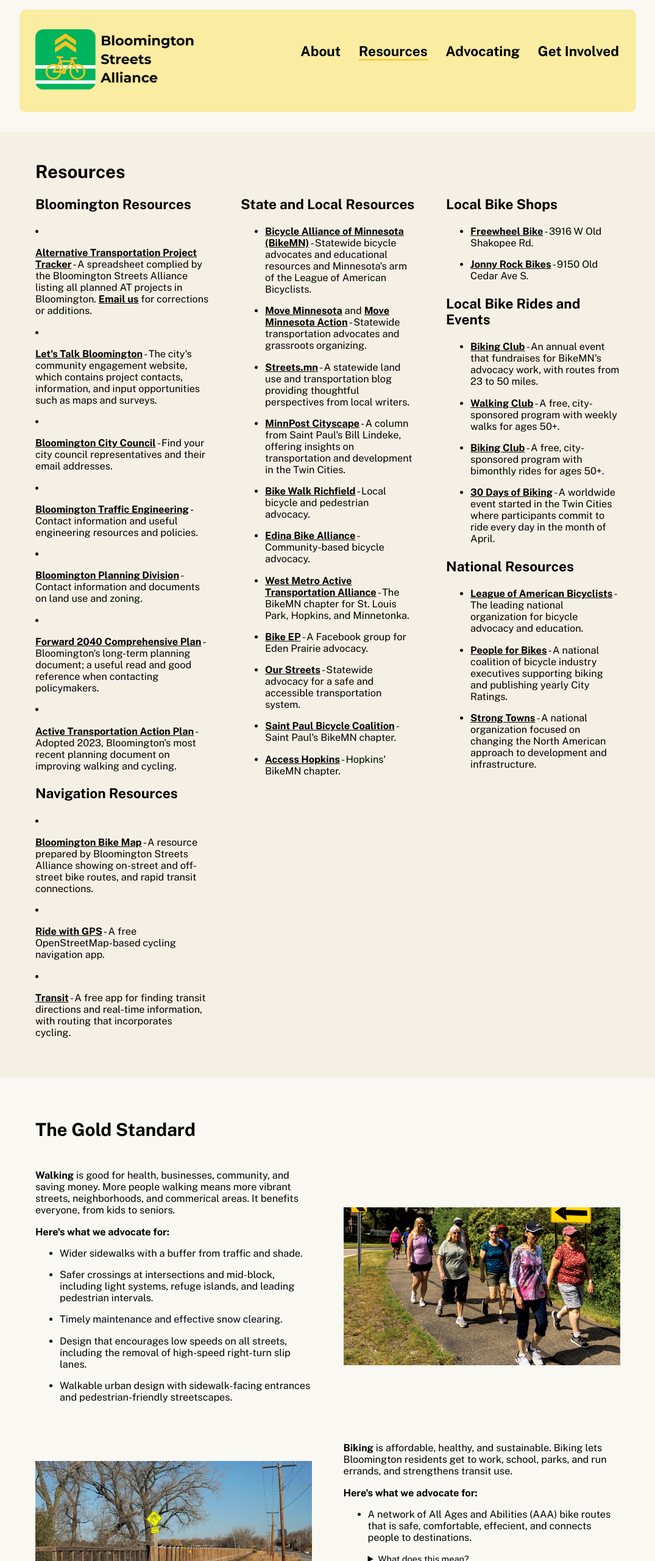
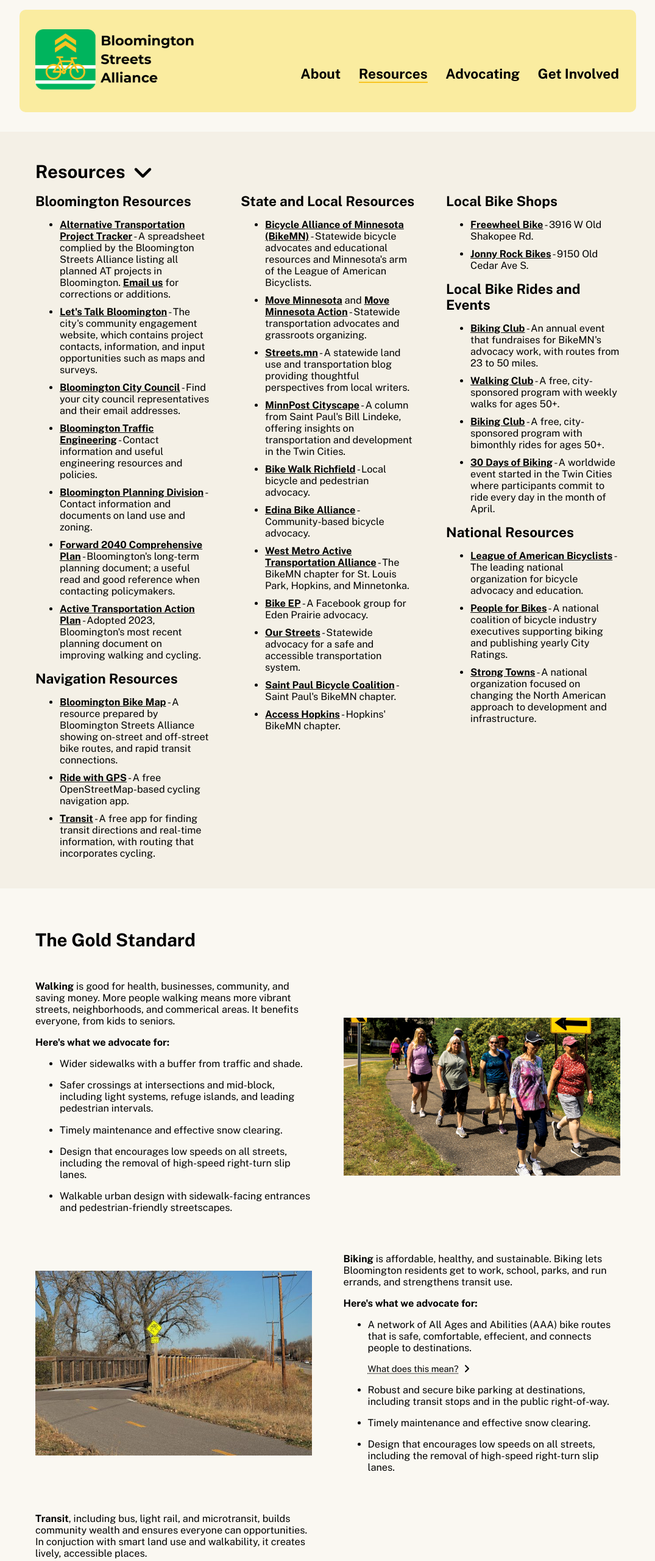
Before and after one commit to WingedMolotov/Bloomington-Streets-Alliance, a plain HTML site: page resources/index.html in a window 1280 px wide. Shown: the top 2560 px of the page at 61% size, without its empty margins (102-1177 px from the left). Drawn offline with nearby package versions, Linux system fonts and the light colour scheme.

Commit message:
set min padding on topbox across all pages, fix spacing for resources list and make it collapse vertically

```diff
--- a/about/style.css
+++ b/about/style.css
@@ -31,7 +31,7 @@
         border-radius: 10px;
         width: 75vw;
         height: min-content;
-        padding: 4vh 2vw;
+        padding: max(4vh, 25px) max(2vw, 25px);
     }
 
     #toprow {
@@ -44,8 +44,11 @@
         min-height: 100px;
     }
 
-    #toprow>div {
+    #toprow > div {
         margin-left: auto;
+        display: flex;
+        flex-direction: row;
+        align-items: flex-end;
     }
 
     #toprow ul {
@@ -55,8 +58,8 @@
         list-style: none;
         margin: 0;
         padding: 0;
+        margin-bottom: 2vh;
         margin-left: auto;
-        margin-top: 4%;
         font-weight: bold;
         height: min-content;
         font-size: calc(0.2vw + 20px);
@@ -99,7 +102,7 @@
         border-radius: 10px;
         width: 75vw;
         height: min-content;
-        padding: 4vh 2vw;
+        padding: max(4vh, 25px) max(2vw, 25px);
     }
 
     #toprow {
@@ -107,7 +110,7 @@
         flex-direction: row;
     }
 
-    #toprow>div {
+    #toprow > div {
         margin-left: auto;
     }
 
--- a/advocating/style.css
+++ b/advocating/style.css
@@ -31,7 +31,7 @@
         border-radius: 10px;
         width: 75vw;
         height: min-content;
-        padding: 4vh 2vw;
+        padding: max(4vh, 25px) max(2vw, 25px);
     }
 
     #toprow {
@@ -44,8 +44,11 @@
         min-height: 100px;
     }
 
-    #toprow>div {
+    #toprow > div {
         margin-left: auto;
+        display: flex;
+        flex-direction: row;
+        align-items: flex-end;
     }
 
     #toprow ul {
@@ -55,8 +58,8 @@
         list-style: none;
         margin: 0;
         padding: 0;
+        margin-bottom: 2vh;
         margin-left: auto;
-        margin-top: 4%;
         font-weight: bold;
         height: min-content;
         font-size: calc(0.2vw + 20px);
@@ -99,7 +102,7 @@
         border-radius: 10px;
         width: 75vw;
         height: min-content;
-        padding: 4vh 2vw;
+        padding: max(4vh, 25px) max(2vw, 25px);
     }
 
     #toprow {
@@ -107,7 +110,7 @@
         flex-direction: row;
     }
 
-    #toprow>div {
+    #toprow > div {
         margin-left: auto;
     }
 
--- a/get-involved/style.css
+++ b/get-involved/style.css
@@ -41,7 +41,7 @@
         border-radius: 10px;
         width: 75vw;
         height: min-content;
-        padding: 4vh 2vw;
+        padding: max(4vh, 25px) max(2vw, 25px);
     }
 
     #toprow {
@@ -54,8 +54,11 @@
         min-height: 100px;
     }
 
-    #toprow>div {
+    #toprow > div {
         margin-left: auto;
+        display: flex;
+        flex-direction: row;
+        align-items: flex-end;
     }
 
     #toprow ul {
@@ -65,8 +68,8 @@
         list-style: none;
         margin: 0;
         padding: 0;
+        margin-bottom: 2vh;
         margin-left: auto;
-        margin-top: 4%;
         font-weight: bold;
         height: min-content;
         font-size: calc(0.2vw + 20px);
@@ -109,7 +112,7 @@
         border-radius: 10px;
         width: 75vw;
         height: min-content;
-        padding: 4vh 2vw;
+        padding: max(4vh, 25px) max(2vw, 25px);
     }
 
     #toprow {
@@ -117,7 +120,7 @@
         flex-direction: row;
     }
 
-    #toprow>div {
+    #toprow > div {
         margin-left: auto;
     }
 
--- a/initiatives/102nd-street/style.css
+++ b/initiatives/102nd-street/style.css
@@ -31,7 +31,7 @@
         border-radius: 10px;
         width: 75vw;
         height: min-content;
-        padding: 4vh 2vw;
+        padding: max(4vh, 25px) max(2vw, 25px);
     }
 
     #toprow {
@@ -44,8 +44,11 @@
         min-height: 100px;
     }
 
-    #toprow>div {
+    #toprow > div {
         margin-left: auto;
+        display: flex;
+        flex-direction: row;
+        align-items: flex-end;
     }
 
     #toprow ul {
@@ -55,8 +58,8 @@
         list-style: none;
         margin: 0;
         padding: 0;
+        margin-bottom: 2vh;
         margin-left: auto;
-        margin-top: 4%;
         font-weight: bold;
         height: min-content;
         font-size: calc(0.2vw + 20px);
@@ -99,7 +102,7 @@
         border-radius: 10px;
         width: 75vw;
         height: min-content;
-        padding: 4vh 2vw;
+        padding: max(4vh, 25px) max(2vw, 25px);
     }
 
     #toprow {
@@ -107,7 +110,7 @@
         flex-direction: row;
     }
 
-    #toprow>div {
+    #toprow > div {
         margin-left: auto;
     }
 
--- a/resources/index.html
+++ b/resources/index.html
@@ -33,10 +33,15 @@
             </div>
         </div>
         <div id="content1">
+            <div id="heading">
                 <h1>Resources</h1>
+                <i class="fa-solid fa-angle-down" id="resourcetoggle"></i>
+            </div>
+            <div id="resourcelistwrap">
                 <div id="listholder">
                     <div>
                         <h3>Bloomington Resources</h3>
+                        <ul>
                             <li><p><a href="https://docs.google.com/spreadsheets/d/1WOjtUA23yfXyAchDUSs1vtp9PcNoWfgMXcdGkPDLN6Q/edit" target="_blank">Alternative Transportation Project Tracker</a> - A spreadsheet complied by the Bloomington Streets Alliance listing all planned AT projects in Bloomington. <a href="mailto:hello@bloomingtonstreetsalliance.org">Email us</a> for corrections or additions.</p></li>
                             <li><p><a href="https://letstalk.bloomingtonmn.gov/" target="_blank">Let's Talk Bloomington</a> - The city's community engagement website, which contains project contacts, information, and input opportunities such as maps and surveys.</p></li>
                             <li><p><a href="https://www.bloomingtonmn.gov/cc/city-councilmembers-and-district-maps" target="_blank">Bloomington City Council</a> - Find your city council representatives and their email addresses.</p></li>
@@ -44,10 +49,13 @@
                             <li><p><a href="https://www.bloomingtonmn.gov/plan/planning-division" target="_blank">Bloomington Planning Division</a> - Contact information and documents on land use and zoning.</p></li>
                             <li><p><a href="https://www.bloomingtonmn.gov/plan/forward-2040-documents" target="_blank">Forward 2040 Comprehensive Plan</a> - Bloomington's long-term planning document; a useful read and good reference when contacting policymakers.</p></li>
                             <li><p><a href="https://letstalk.bloomingtonmn.gov/atap" target="_blank">Active Transportation Action Plan</a> - Adopted 2023, Bloomington's most recent planning document on improving walking and cycling.</p></li>
+                        </ul>
                         <h3>Navigation Resources</h3>
+                        <ul>
                             <li><p><a href="../zz-BSMN graphics/bloomington bike map.pdf" target="_blank">Bloomington Bike Map</a> - A resource prepared by Bloomington Streets Alliance showing on-street and off-street bike routes, and rapid transit connections.</p></li>
                             <li><p><a href="https://www.ridewithgps.com/" target="_blank">Ride with GPS</a> - A free OpenStreetMap-based cycling navigation app.</p></li>
                             <li><p><a href="https://www.transitapp.com/" target="_blank">Transit</a> - A free app for finding transit directions and real-time information, with routing that incorporates cycling.</p></li>
+                        </ul>
                     </div>
                     <div>
                         <h3>State and Local Resources</h3>
@@ -87,11 +95,12 @@
                     </div>
                 </div>
             </div>
+        </div>
         <div id="content2">
             <h1>The Gold Standard</h1>
             <div class="layer">
                 <div>
-                    <p><b>Walking</b> is good for health, businesses, community, and saving money. More people walking means more vibrant streets, neighborhoods, and commerical areas. It benefits everyone, from kids to seniors.</p>
+                    <p id="walkexception"><b>Walking</b> is good for health, businesses, community, and saving money. More people walking means more vibrant streets, neighborhoods, and commerical areas. It benefits everyone, from kids to seniors.</p>
                     <p><b>Here's what we advocate for:</b></p>
                     <ul>
                         <li><p>Wider sidewalks with a buffer from traffic and shade.</p></li>
@@ -110,9 +119,12 @@
                     <p><b>Here's what we advocate for:</b></p>
                     <ul>
                         <li><p>A network of All Ages and Abilities (AAA) bike routes that is safe, comfortable, effecient, and connects people to destinations.
-                            <details><summary><span>What does this mean?</span></summary>
+                            <div id="details">
+                                <div id="summary"><span>What does this mean?</span><i class="fa-solid fa-angle-down" id="bikingtoggle"></i></div>
+                                <div id="bikingwrap">
                                     <p>There are many different types of bike infrastructure that accomodate various skill levels. See <a href="https://edinabikealliance.org/types-of-infrastructure">this page</a> from the Edina Bike Alliance for a detailed breakdown of what does and does not constitute AAA infrastructure.</p>
-                                </details>
+                                </div>
+                            </div>
                         </li>
                         <li><p>Robust and secure bike parking at destinations, including transit stops and in the public right-of-way.</p></li>
                         <li><p>Timely maintenance and effective snow clearing.</p></li>
@@ -166,6 +178,7 @@
                 <a href="https://bsky.app/profile/bloomingtonstreets.bsky.social" target="_blank"><i class="fa-brands fa-bluesky"></i></a>
             </div>
         </footer>
+        <script src="../toggle details.js"></script>
         <script src="script.js"></script>
         <script src="../dynamic top.js"></script>
     </body>
--- a/resources/script.js
+++ b/resources/script.js
@@ -0,0 +1,2 @@
+toggleDetails(document.getElementById('resourcetoggle'), document.getElementById('resourcelistwrap'), true);
+toggleDetails(document.getElementById('bikingtoggle'), document.getElementById('bikingwrap'), false);
--- a/resources/style.css
+++ b/resources/style.css
@@ -31,7 +31,7 @@
         border-radius: 10px;
         width: 75vw;
         height: min-content;
-        padding: 4vh 2vw;
+        padding: max(4vh, 25px) max(2vw, 25px);
     }
 
     #toprow {
@@ -46,6 +46,9 @@
 
     #toprow > div {
         margin-left: auto;
+        display: flex;
+        flex-direction: row;
+        align-items: flex-end;
     }
 
     #toprow ul {
@@ -55,8 +58,8 @@
         list-style: none;
         margin: 0;
         padding: 0;
+        margin-bottom: 2vh;
         margin-left: auto;
-        margin-top: 4%;
         font-weight: bold;
         height: min-content;
         font-size: calc(0.2vw + 20px);
@@ -99,7 +102,7 @@
         border-radius: 10px;
         width: 75vw;
         height: min-content;
-        padding: 4vh 2vw;
+        padding: max(4vh, 25px) max(2vw, 25px);
     }
 
     #toprow {
@@ -182,10 +185,14 @@
     padding-bottom: 6vh;
     padding-left: 12.5vw;
     background-color: #F4F0E6;
+    display: flex;
+    flex-direction: column;
+    gap: 2vh;
 }
 
 #content1 h1 {
     margin: 0;
+    margin-right: 1vw;
 }
 
 #content1 a {
@@ -193,6 +200,7 @@
     text-decoration: underline;
 }
 
+@media only screen and (min-width: 760px) {
     #listholder {
         display: flex;
         flex-direction: row;
@@ -200,8 +208,47 @@
         height: min-content;
     }
 
-#listholder div {
+    #listholder > div {
+        display: flex;
+        flex-direction: column;
         width: calc(67vw/3);
+        gap: 2vh;
+    }
+}
+
+@media only screen and (max-width: 759px) {
+    #listholder {
+        display: flex;
+        flex-direction: column;
+        gap: max(2vh, 15px);
+        height: min-content;
+    }
+
+    #listholder > div {
+        display: flex;
+        flex-direction: column;
+        width: 75vw;
+        gap: max(2vh, 15px);
+    }
+}
+
+#listholder ul {
+    display: flex;
+    flex-direction: column;
+    gap: max(1vh, 10px);
+}
+
+#listholder h3, #listholder p, #listholder li, #listholder ul {
+    margin: 0;
+}
+
+#heading {
+    display: flex;
+    flex-direction: row;
+}
+
+#heading i {
+    font-size: calc(0.9vw + 25px);
 }
 
 #content2 {
@@ -218,6 +265,7 @@
     margin-bottom: 0;
 }
 
+@media only screen and (min-width: 760px) {
     .layer {
         display: flex;
         flex-direction: row;
@@ -229,38 +277,62 @@
         width: 35.5vw;
     }
 
+    #content2 img {
+        width: 35.5vw;
+        height: min-content;
+    }
+}
+
+@media only screen and (max-width: 759px) {
+    .layer {
+        display: flex;
+        flex-direction: column;
+        gap: 2vh;
+        align-items: center;
+        margin-right: 12.5vw;
+    }
+
+    #walkexception {
+        margin-top: 0;
+    }
+
+    #content2 img {
+        width: 75vw;
+        height: min-content;
+        order: -1;
+    }
+}
+
 #content2 > div > div > div > ul > li > p {
     margin: 0;
     margin-bottom: 1vh;
 }
 
-#content2 img {
-    width: 35.5vw;
-    height: min-content;
+#summary {
+    display: flex;
+    gap: .5vw;
+    flex-direction: row;
 }
 
-summary {
-    cursor: pointer;
-}
-
-details {
+#details {
     margin-bottom: 1vh;
 }
 
-details > summary > span {
+#details > #summary > span {
     text-decoration-line: underline;
     text-decoration-style: dotted;
     font-size: 90%;
     font-size: calc(0.9*(0.1vw + 15px));
 }
 
-details > p {
+#details > div > p {
     padding: 0;
     margin: 0;
+    margin-top: 1vh;
     font-size: calc(0.9*(0.1vw + 15px));
 }
 
-details a {
+#details a {
     font-weight: bold;
     text-decoration: underline;
 }
--- a/style.css
+++ b/style.css
@@ -46,6 +46,9 @@
 
     #toprow > div {
         margin-left: auto;
+        display: flex;
+        flex-direction: row;
+        align-items: flex-end;
     }
 
     #toprow ul {
@@ -55,8 +58,8 @@
         list-style: none;
         margin: 0;
         padding: 0;
+        margin-bottom: 2vh;
         margin-left: auto;
-        margin-top: 4%;
         font-weight: bold;
         height: min-content;
         font-size: calc(0.2vw + 20px);
@@ -376,7 +379,7 @@
         background-color: #F4F0E6;
         display: flex;
         flex-direction: column;
-        gap: 4vw;
+        gap: 2vh;
     }
 }
 
--- /dev/null
+++ b/toggle details.js
@@ -0,0 +1,43 @@
+function toggleDetails(toggleButton, hiddenWrapper, beginOpen) {
+    let open = beginOpen;
+
+    hiddenWrapper.style.overflow = 'hidden';
+    hiddenWrapper.style.transition = 'height 0.6s ease';
+
+    toggleButton.style.cursor = 'pointer';
+    toggleButton.style.transition = 'transform 0.6s ease';
+
+    hiddenWrapper.style.height = open ? 'auto' : '0px';
+
+    toggleButton.style.transform = open ? 'rotate(0deg)' : 'rotate(-90deg)';
+
+    toggleButton.addEventListener('click', function () {
+        if (!open) {
+            // open
+            hiddenWrapper.style.height = '0px';
+
+            requestAnimationFrame(() => {
+                hiddenWrapper.style.height = hiddenWrapper.scrollHeight + 'px';
+            });
+            requestAnimationFrame(() => {
+                toggleButton.style.transform = 'rotate(0deg)';
+            });
+
+            open = true;
+        } else {
+            // close
+            hiddenWrapper.style.height = hiddenWrapper.scrollHeight + 'px';
+
+            void hiddenWrapper.offsetHeight;
+
+            requestAnimationFrame(() => {
+                hiddenWrapper.style.height = '0px';
+            });
+            requestAnimationFrame(() => {
+                toggleButton.style.transform = 'rotate(-90deg)';
+            });
+
+            open = false;
+        }
+    });
+}
--- a/zz-base-page-template/style.css
+++ b/zz-base-page-template/style.css
@@ -31,7 +31,7 @@
         border-radius: 10px;
         width: 75vw;
         height: min-content;
-        padding: 4vh 2vw;
+        padding: max(4vh, 25px) max(2vw, 25px);
     }
 
     #toprow {
@@ -44,8 +44,11 @@
         min-height: 100px;
     }
 
-    #toprow>div {
+    #toprow > div {
         margin-left: auto;
+        display: flex;
+        flex-direction: row;
+        align-items: flex-end;
     }
 
     #toprow ul {
@@ -55,8 +58,8 @@
         list-style: none;
         margin: 0;
         padding: 0;
+        margin-bottom: 2vh;
         margin-left: auto;
-        margin-top: 4%;
         font-weight: bold;
         height: min-content;
         font-size: calc(0.2vw + 20px);
@@ -95,7 +98,7 @@
         border-radius: 10px;
         width: 75vw;
         height: min-content;
-        padding: 4vh 2vw;
+        padding: max(4vh, 25px) max(2vw, 25px);
     }
 
     #toprow {
@@ -103,7 +106,7 @@
         flex-direction: row;
     }
 
-    #toprow>div {
+    #toprow > div {
         margin-left: auto;
     }
 
@@ -169,6 +172,7 @@
     text-decoration: none;
 }
 
+@media only screen and (min-width: 760px) {
     #below {
         padding-top: 6vh;
         padding-bottom: 6vh;
@@ -188,6 +192,17 @@
     #below img {
         width: 35.5vw;
         height: min-content;
+    }
+}
+
+@media only screen and (max-width: 759px) {
+    #below {
+        padding: 6vh 12.5vw;
+        background-color: #F4F0E6;
+        display: flex;
+        flex-direction: column;
+        gap: 4vw;
+    }
 }
 
 @media only screen and (min-width: 1417px) {
```
Lines whose indentation alone changed are shown as unchanged.
